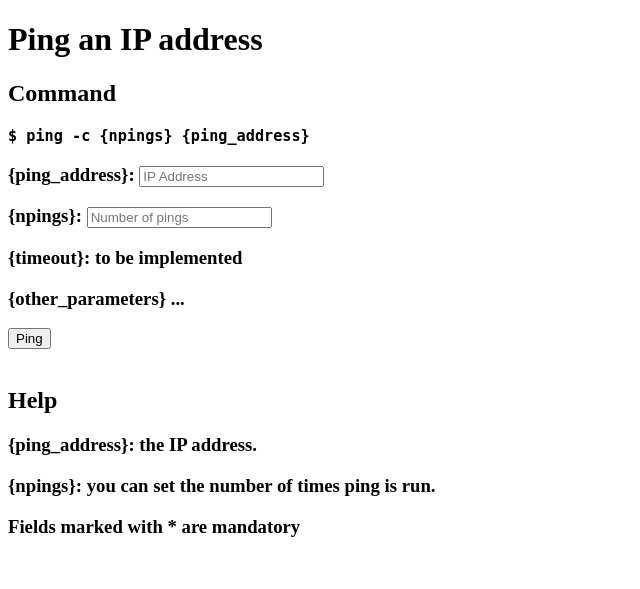
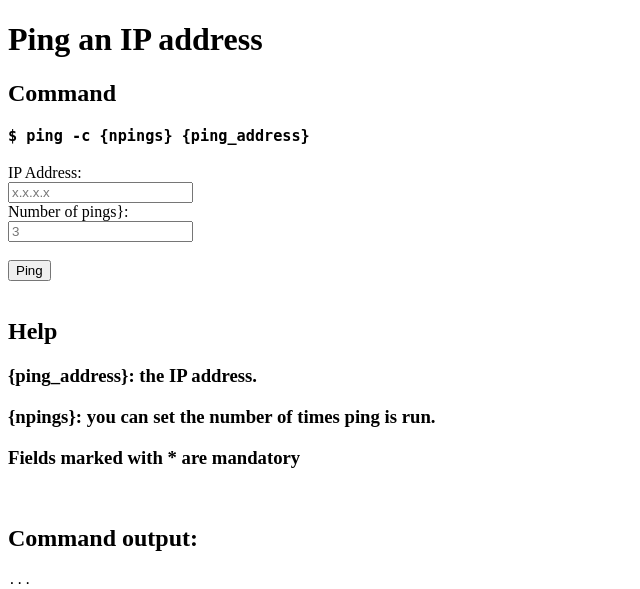
Before and after one commit to gael-mehdi/Flask-vulnerable-application, a Flask app: page /srie/tp1_recon_footprint/pingaddr in a window 1280 px wide. Shown: the top 589 px of the page, without its empty margins (0-640 px from the left). Run offline with Flask 3, Linux system fonts and the light colour scheme; the visitor is signed in with stand-in values (Sample User, id 1).

Commit message:
update form

```diff
--- a/app/view/templates/srie/tp1_recon_footprint/pingaddr.html
+++ b/app/view/templates/srie/tp1_recon_footprint/pingaddr.html
@@ -14,16 +14,14 @@
     <h2>Command</h2>
     <h3><pre>$ ping -c {npings} {ping_address}</pre></h3>
 
+
     <form method="POST" action="">
         {{ content["form"].hidden_tag() }}
-        <h3>{ping_address}: {{ content["form"].ip_address }}</h3>
-
-        <h3>{npings}: {{ content["form"].npings }}</h3>
-
-        <h3>{timeout}: to be implemented</h3>
-        <h3>{other_parameters} ...</h3>
-
-        {{ content["form"].submit }}
+        <label for="ip_address">IP Address:</label><br>
+        <input type="text" id="ip_address" name="ip_address" placeholder="x.x.x.x" value=""><br>
+        <label for="npings">Number of pings}:</label><br>
+        <input type="npings" id="npings" name="npings" placeholder="3" value=""><br><br>
+        <input type="submit" name="Ping" value="Ping">
     </form>
 
     <br>
```
